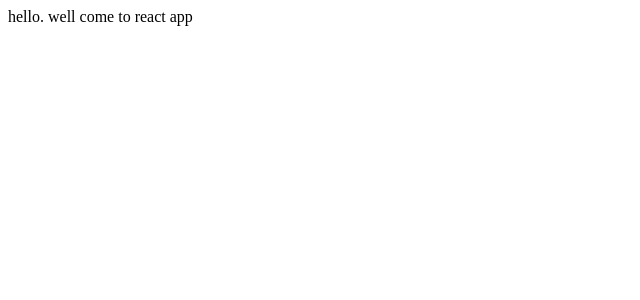
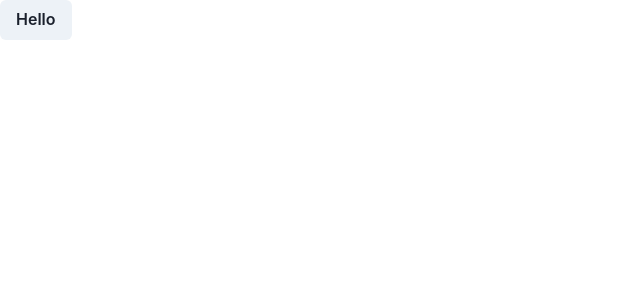
Before and after one commit to dulmik2003/mern-product-store, a React (Vite) app in the folder frontend/: page / in a window 1280 px wide. Shown: the top 300 px of the page, without its empty margins (0-640 px from the left). Built offline with nearby package versions, Linux system fonts and the light colour scheme.

Commit message:
Install the chakra-ui and add it to the frontend project for styling.

```diff
--- a/frontend/package.json
+++ b/frontend/package.json
@@ -10,6 +10,10 @@
     "preview": "vite preview"
   },
   "dependencies": {
+    "@chakra-ui/react": "^2.10.9",
+    "@emotion/react": "^11.14.0",
+    "@emotion/styled": "^11.14.1",
+    "framer-motion": "^12.23.6",
     "react": "^19.1.0",
     "react-dom": "^19.1.0"
   },
--- a/frontend/src/App.jsx
+++ b/frontend/src/App.jsx
@@ -1,9 +1,10 @@
+import { Button } from "@chakra-ui/react"
 
 
 function App() {
   return (
     <>
-      hello. well come to react app
+      <Button>Hello</Button>
     </>
   )
 }
--- a/frontend/src/main.jsx
+++ b/frontend/src/main.jsx
@@ -1,9 +1,12 @@
-import { StrictMode } from 'react'
-import { createRoot } from 'react-dom/client'
-import App from './App.jsx'
+import { StrictMode } from "react";
+import { ChakraProvider } from "@chakra-ui/react";
+import { createRoot } from "react-dom/client";
+import App from "./App.jsx";
 
-createRoot(document.getElementById('root')).render(
+createRoot(document.getElementById("root")).render(
   <StrictMode>
-    <App />
-  </StrictMode>,
-)
+    <ChakraProvider>
+      <App />
+    </ChakraProvider>
+  </StrictMode>
+);
```
Also changed, not shown: 1 other file (tests, documents, lock files or other folders).
